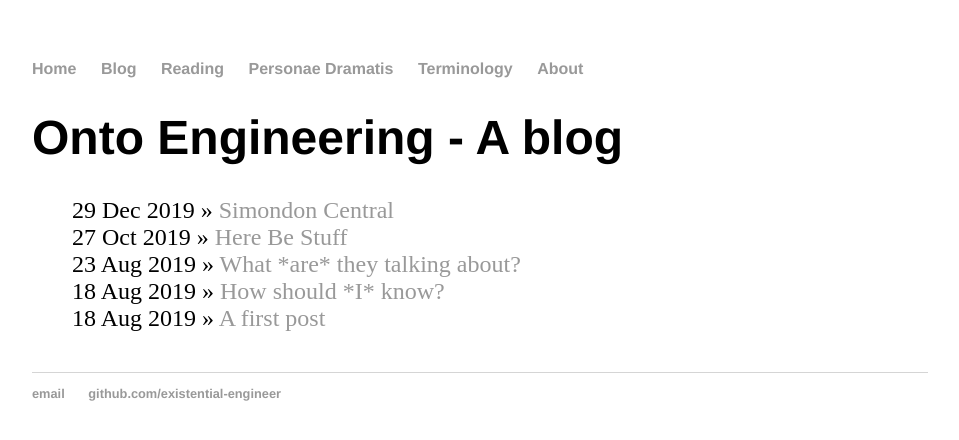
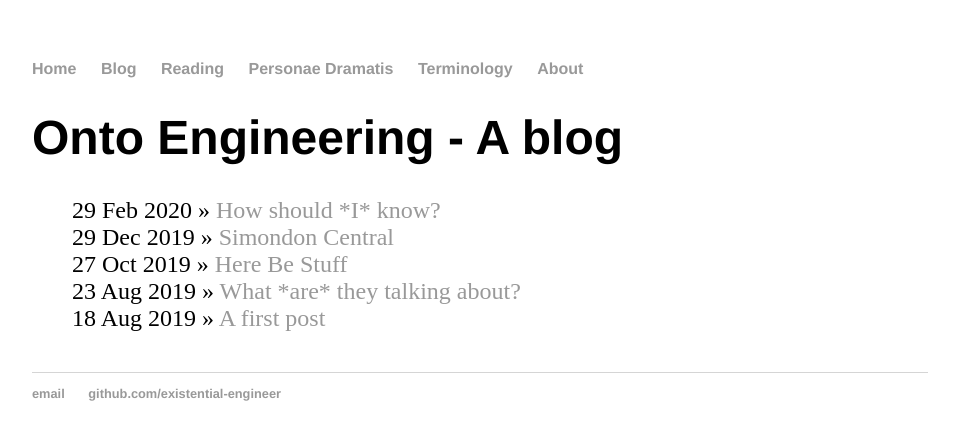
Before and after one commit to existential-engineer/existential-engineer.github.io, a Jekyll site: the page built from blog/index.html, in a window 1280 px wide. Shown: the top 440 px of the page, without its empty margins (160-1119 px from the left). Built offline with Jekyll 4.4.1, drawn with Linux system fonts in a browser that asks for light colours.

Commit message:
Corrected date in top matter from copy-paste to today's

```diff
--- a/_posts/2020-02-29-How-Should-I-Know.md
+++ b/_posts/2020-02-29-How-Should-I-Know.md
@@ -1,7 +1,7 @@
 ---
 layout: post
 title: "How should *I* know?"
-date: 2019-08-18
+date: 2020-02-29
 ---
 
 ## Or: thinking about knowing
```
